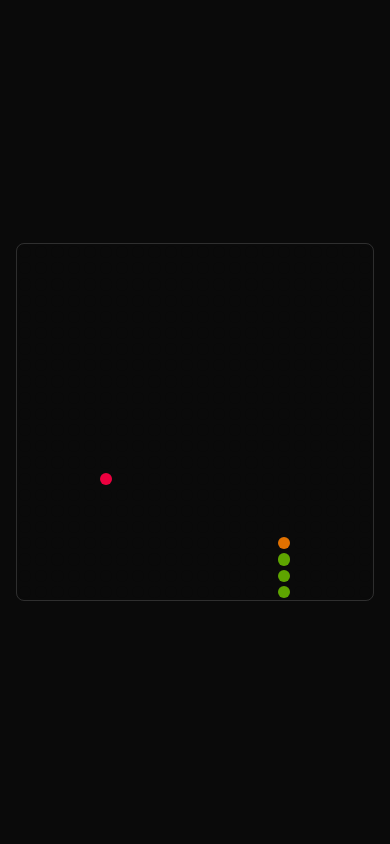
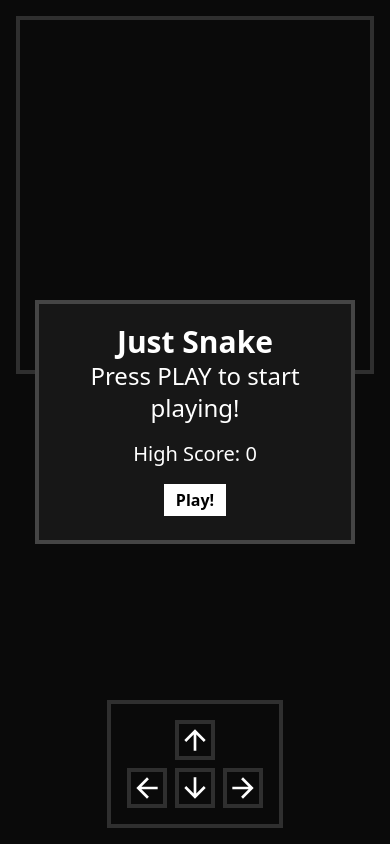
Before and after one commit to EA-Wardie/just-snake, a SvelteKit app: page / in a window 390 px wide. Built offline with nearby package versions, Linux system fonts and the light colour scheme.

Commit message:
Mobile controls, improved scoring && other fixes

```diff
--- a/src/app.css
+++ b/src/app.css
@@ -3,3 +3,7 @@
 @theme {
 	--color-primary: oklch(64.8% 0.2 131.684);
 }
+
+html body {
+	@apply bg-neutral-950;
+}
--- a/src/app.html
+++ b/src/app.html
@@ -3,12 +3,13 @@
 	<head>
 		<title>Just Snake</title>
 
-		<link rel="icon" href="%sveltekit.assets%/favicon.svg" />
+		<link rel="icon" href="/favicon.svg" />
+		<link rel="manifest" href="/manifest.json" />
 
 		<!-- Primary Meta Tags -->
 		<meta charset="utf-8" />
 		<meta name="viewport" content="width=device-width, initial-scale=1" />
-		<meta name="title" content="Just Snake - Classic Snake Game in Your Browser" />
+		<meta name="title" content="Just Snake" />
 		<meta
 			name="description"
 			content="Play Just Snake, a fast and minimal snake game built with JavaScript. Simple, addictive, and perfect for killing time. No downloads required."
@@ -34,6 +35,12 @@
 		/>
 		<meta property="twitter:image" content="" />
 
+		<style>
+			html body {
+				background-color: oklch(14.5% 0 0);
+			}
+		</style>
+
 		%sveltekit.head%
 	</head>
 	<body data-sveltekit-preload-data="hover">
--- /dev/null
+++ b/src/components/Arrow.svelte
@@ -0,0 +1,3 @@
+<svg xmlns="http://www.w3.org/2000/svg" width="256" height="256" viewBox="0 0 24 24" {...$$props}>
+	<path fill="currentColor" d="M16.175 13H4v-2h12.175l-5.6-5.6L12 4l8 8l-8 8l-1.425-1.4z" />
+</svg>
--- a/src/routes/+layout.svelte
+++ b/src/routes/+layout.svelte
@@ -4,6 +4,6 @@
 	let { children } = $props();
 </script>
 
-<main class="h-dvh w-dvw overflow-hidden bg-neutral-950">
+<main class="h-dvh w-dvw overflow-hidden">
 	{@render children()}
 </main>
--- a/src/routes/+page.svelte
+++ b/src/routes/+page.svelte
@@ -1,4 +1,6 @@
 <script lang="ts">
+	import Arrow from '../components/Arrow.svelte';
+
 	type Direction = 'up' | 'down' | 'left' | 'right';
 	type Coordinates = { x: number; y: number };
 
@@ -6,11 +8,16 @@
 	const totalCols = innerWidth > 720 ? 32 : 22;
 
 	let direction = $state<Direction>('up');
-	let snake = $state<string[]>(['16_11', '16_12', '16_13', '16_14']);
+	let snake = $state<string[]>([]);
 	let food = $state<string[]>([]);
 	let gameInterval: number;
-	let intervalTiming = 500;
+	let intervalTiming = 400;
+	let gameStarted = $state(false);
 	let isGameOver = $state(false);
+
+	const getHighScore = () => {
+		return localStorage.getItem('highScore') || '0';
+	};
 
 	const getSegmentColor = (position: string) => {
 		if (snake.at(0) === position) {
@@ -28,32 +35,23 @@
 		return 'bg-neutral-950';
 	};
 
-	const isOutOfBounds = (direction: Direction, coordinates: Coordinates) => {
+	const isOutOfBounds = (segment: string) => {
 		return (
-			(direction === 'up' && coordinates.y === 0) ||
-			(direction === 'down' && coordinates.y === totalRows - 1) ||
-			(direction === 'left' && coordinates.x === 0) ||
-			(direction === 'right' && coordinates.x === totalCols - 1)
+			segment.includes('-1') ||
+			segment.includes(totalCols.toString()) ||
+			segment.includes(totalRows.toString())
 		);
 	};
 
 	const makeSegment = (coordinates: Coordinates) => {
 		if (direction === 'up') {
-			return !isOutOfBounds(direction, coordinates)
-				? `${coordinates.x}_${coordinates.y - 1}`
-				: `${coordinates.x}_${totalRows - 1}`;
+			return `${coordinates.x}_${coordinates.y - 1}`;
 		} else if (direction === 'down') {
-			return !isOutOfBounds(direction, coordinates)
-				? `${coordinates.x}_${coordinates.y + 1}`
-				: `${coordinates.x}_${0}`;
+			return `${coordinates.x}_${coordinates.y + 1}`;
 		} else if (direction === 'left') {
-			return !isOutOfBounds(direction, coordinates)
-				? `${coordinates.x - 1}_${coordinates.y}`
-				: `${totalCols - 1}_${coordinates.y}`;
+			return `${coordinates.x - 1}_${coordinates.y}`;
 		} else if (direction === 'right') {
-			return !isOutOfBounds(direction, coordinates)
-				? `${coordinates.x + 1}_${coordinates.y}`
-				: `${0}_${coordinates.y}`;
+			return `${coordinates.x + 1}_${coordinates.y}`;
 		}
 
 		return '0_0';
@@ -61,11 +59,16 @@
 
 	const killGame = () => {
 		clearInterval(gameInterval);
+
+		localStorage.setItem('highScore', (snake.length * 10).toString());
+
+		snake = [];
+		food = [];
 		isGameOver = true;
 	};
 
 	const checkGameState = (segment: string) => {
-		if (snake.includes(segment)) {
+		if (snake.includes(segment) || isOutOfBounds(segment)) {
 			killGame();
 		}
 	};
@@ -119,11 +122,11 @@
 				snake.push(`${tailCoordinates.x - 1}_${tailCoordinates.y}`);
 			}
 
-			if (intervalTiming > 100) {
+			if (intervalTiming > 75) {
 				intervalTiming -= 25;
 			}
 
-			startGameLoop();
+			initGameLoop();
 			generateFood();
 		}
 	};
@@ -172,12 +175,14 @@
 	};
 
 	const generateFood = () => {
-		const randomXCoordinate = Math.floor(Math.random() * (totalCols + 1));
-		const randomYCoordinate = Math.floor(Math.random() * (totalRows + 1));
+		const randomXCoordinate = Math.floor(Math.random() * totalCols);
+		const randomYCoordinate = Math.floor(Math.random() * totalRows);
 		const foodSegment = `${randomXCoordinate}_${randomYCoordinate}`;
 
 		if (snake.includes(foodSegment)) {
 			generateFood();
+
+			return;
 		}
 
 		food.push(foodSegment);
@@ -186,12 +191,14 @@
 	const resetGame = () => {
 		snake = ['16_11', '16_12', '16_13', '16_14'];
 		direction = 'up';
+		intervalTiming = 400;
 		isGameOver = false;
 
-		startGameLoop();
+		initGameLoop();
+		generateFood();
 	};
 
-	const startGameLoop = () => {
+	const initGameLoop = () => {
 		clearInterval(gameInterval);
 
 		gameInterval = setInterval(() => {
@@ -199,38 +206,91 @@
 		}, intervalTiming);
 	};
 
-	startGameLoop();
-	generateFood();
-	registerKeyboardEvents();
+	const startGame = () => {
+		snake = ['16_14', '16_15', '16_16', '16_17'];
+		gameStarted = true;
+
+		initGameLoop();
+		generateFood();
+		registerKeyboardEvents();
+	};
 </script>
 
-<section class="flex h-full items-center justify-center max-md:px-4">
-	<div class="w-full max-w-4xl rounded-lg border border-white/15">
+<section
+	class="flex h-full items-center justify-between max-md:flex-col max-md:p-4 md:justify-center"
+>
+	<div class="h-fit w-full max-w-4xl border-4 border-white/15 md:rounded-lg">
 		{#each { length: totalRows }, rowIndex}
 			<div class="flex w-full">
 				{#each { length: totalCols }, colIndex}
-					<div class="aspect-square border-white/15 p-0.5" style="width: {100 / totalCols}%;">
+					<div class="aspect-square p-0.5" style="width: {100 / totalCols}%;">
 						<div
 							id="{rowIndex}_{colIndex}"
-							class="size-full rounded-lg {getSegmentColor(`${colIndex}_${rowIndex}`)}"
+							class="size-full transition-colors duration-150 {getSegmentColor(
+								`${colIndex}_${rowIndex}`,
+							)}"
 						></div>
 					</div>
 				{/each}
 			</div>
 		{/each}
 	</div>
+
+	<div class="grid grid-cols-3 gap-2 border-4 border-white/15 p-4 md:hidden">
+		<div></div>
+		<button
+			class="flex size-10 items-center justify-center border-4 border-white/15 font-semibold transition-colors duration-75 active:bg-white/20"
+			onclick={() => (direction = 'up')}
+		>
+			<Arrow class="size-8 -rotate-90 text-white" />
+		</button>
+		<div></div>
+
+		<button
+			class="flex size-10 items-center justify-center border-4 border-white/15 font-semibold transition-colors duration-75 active:bg-white/20"
+			onclick={() => (direction = 'left')}
+		>
+			<Arrow class="size-8 rotate-180 text-white" />
+		</button>
+		<button
+			class="flex size-10 items-center justify-center border-4 border-white/15 font-semibold transition-colors duration-75 active:bg-white/20"
+			onclick={() => (direction = 'down')}
+		>
+			<Arrow class="size-8 rotate-90 text-white" />
+		</button>
+		<button
+			class="flex size-10 items-center justify-center border-4 border-white/15 font-semibold transition-colors duration-75 active:bg-white/20"
+			onclick={() => (direction = 'right')}
+		>
+			<Arrow class="size-8 text-white" />
+		</button>
+	</div>
 </section>
 
 {#if isGameOver}
 	<dialog
 		id="gameOverDialog"
-		class="fixed top-1/2 left-1/2 flex h-64 w-full max-w-xl -translate-x-1/2 -translate-y-1/2 flex-col items-center justify-center rounded-xl bg-neutral-900 p-6 text-center"
+		class="fixed top-1/2 left-1/2 flex w-full max-w-xs -translate-x-1/2 -translate-y-1/2 flex-col items-center justify-center border-4 border-white/20 bg-neutral-900 px-6 pt-5 pb-6 text-center md:max-w-xl"
 	>
-		<h1 class="text-4xl font-semibold text-white">Game Over</h1>
+		<h1 class="text-3xl font-semibold text-white md:text-4xl">Game Over</h1>
 		<h2 class="text-2xl text-white">You have died!</h2>
-		<h3 class="mt-4 text-xl text-white">You Score: {snake.length * 10}</h3>
-		<button class="mt-4 rounded-lg bg-white px-4 py-2 font-semibold" onclick={() => resetGame()}>
+		<h3 class="mt-4 text-xl text-white">You Score: {getHighScore()}</h3>
+		<button class="mt-4 bg-white px-3 py-1 font-semibold" onclick={() => resetGame()}>
 			Try Again!
 		</button>
 	</dialog>
 {/if}
+
+{#if !gameStarted}
+	<dialog
+		id="startGameDialog"
+		class="fixed top-1/2 left-1/2 flex w-full max-w-xs -translate-x-1/2 -translate-y-1/2 flex-col items-center justify-center border-4 border-white/20 bg-neutral-900 px-6 pt-5 pb-6 text-center md:max-w-xl"
+	>
+		<h1 class="text-3xl font-semibold text-white md:text-4xl">Just Snake</h1>
+		<h2 class="text-2xl text-white">Press PLAY to start playing!</h2>
+		<h3 class="mt-4 text-xl text-white">High Score: {getHighScore()}</h3>
+		<button class="mt-4 bg-white px-3 py-1 font-semibold" onclick={() => startGame()}>
+			Play!
+		</button>
+	</dialog>
+{/if}
```
Also changed, not shown: static/manifest.json.
